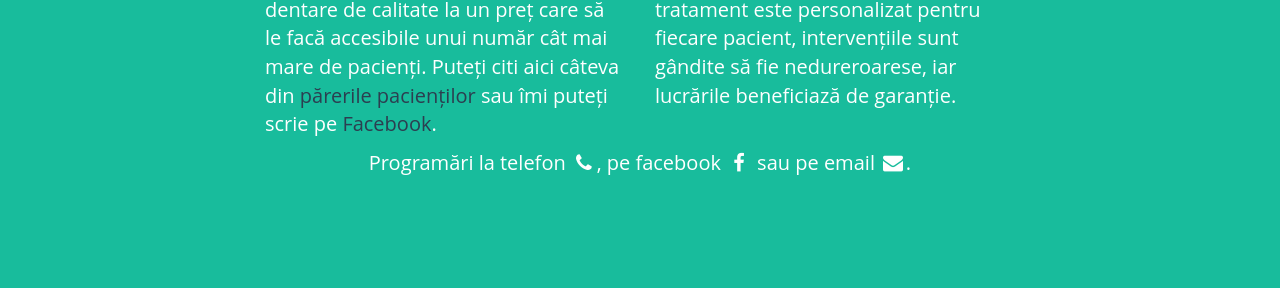
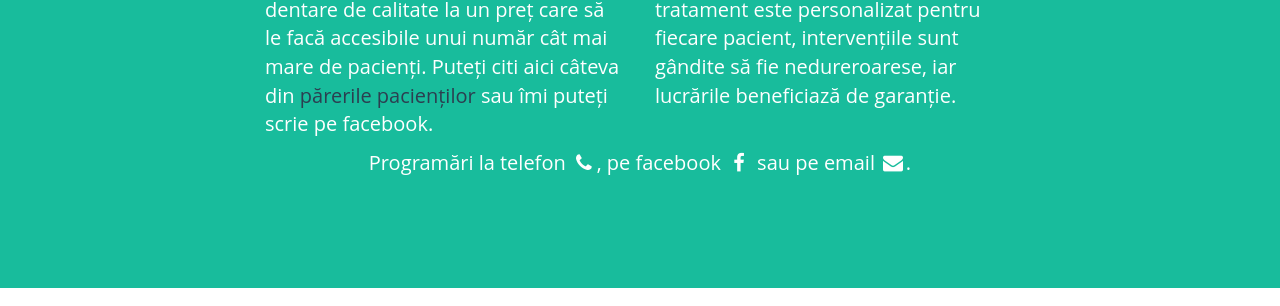
Before and after one commit to littledentgopo/offerdent, a Jekyll site: the page built from index.html, in a window 1280 px wide and 900 px high, scrolled down 1958 px. Shown: the part 150-456 px from the top of the window. Built offline with Jekyll 4.4.1, drawn with Linux system fonts in a browser that asks for light colours; comment, search, counter and statistics services are not loaded.

Commit message:
change fb link

```diff
--- a/_includes/section-about.html
+++ b/_includes/section-about.html
@@ -8,7 +8,7 @@
             </div>
             <div class="row">
                 <div class="col-lg-4 col-lg-offset-2">
-                    <p>Sunt medic dentist cu experiență de peste 15 ani (dintre care 2 ani în Marea Britanie). Am observat beneficiile implanturilor dentare asupra calității vieții pacienților, dar și faptul ca prețurile mari restricționează accesul la acest tratament. De aceea am început să promovez implanturi dentare de calitate la un preț care să le facă accesibile unui număr cât mai mare de pacienți. Puteți citi aici câteva din <a href="/parerile-pacientilor.html" target="_blank" style="color:#2C3E50">părerile pacienților</a> sau îmi puteți scrie pe <a href="{{site.contact.one.fb}}" target="_blank" style="color:#2C3E50">Facebook</a>.
+                    <p>Sunt medic dentist cu experiență de peste 15 ani (dintre care 2 ani în Marea Britanie). Am observat beneficiile implanturilor dentare asupra calității vieții pacienților, dar și faptul ca prețurile mari restricționează accesul la acest tratament. De aceea am început să promovez implanturi dentare de calitate la un preț care să le facă accesibile unui număr cât mai mare de pacienți. Puteți citi aici câteva din <a href="/parerile-pacientilor.html" target="_blank" style="color:#2C3E50">părerile pacienților</a> sau îmi puteți scrie pe <a href="{{site.contact.one.fb}}" target="_blank">facebook</a>.
                     </p>
                 </div>
                 <div class="col-lg-4">
```
